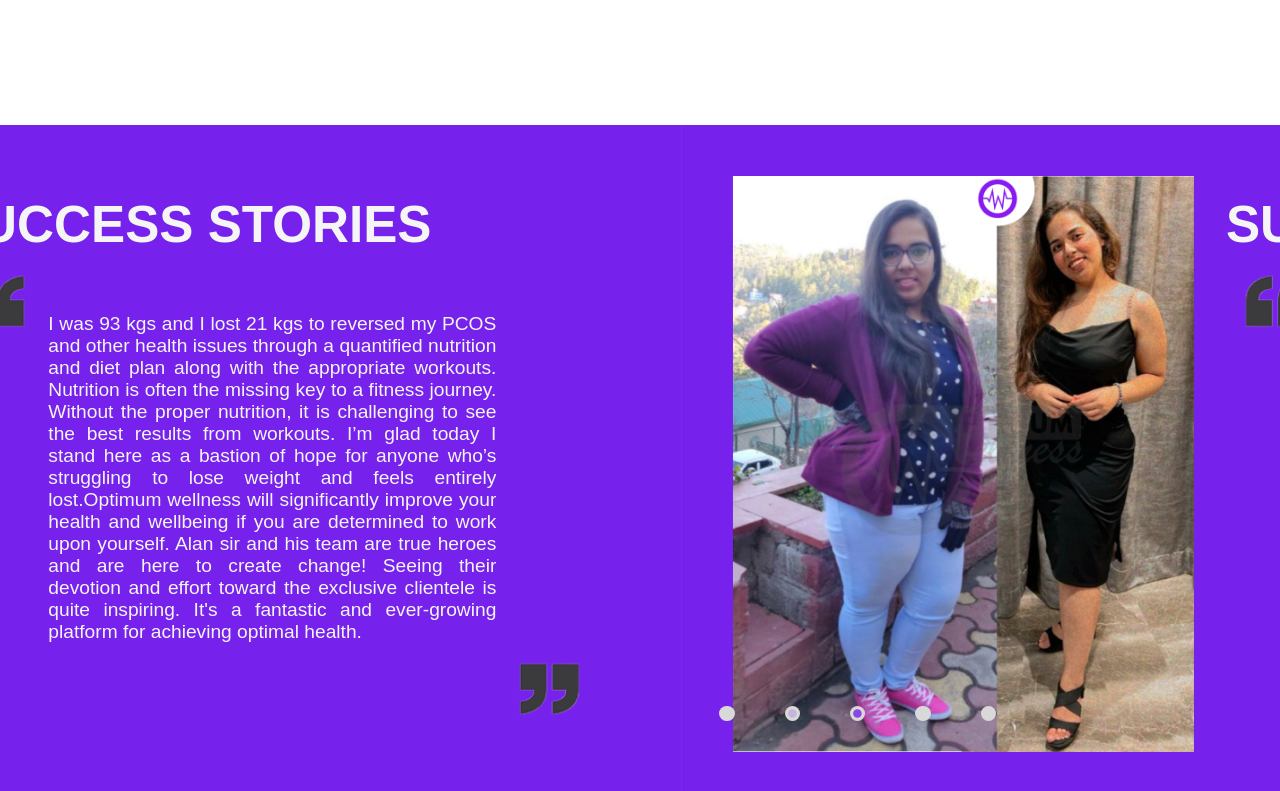
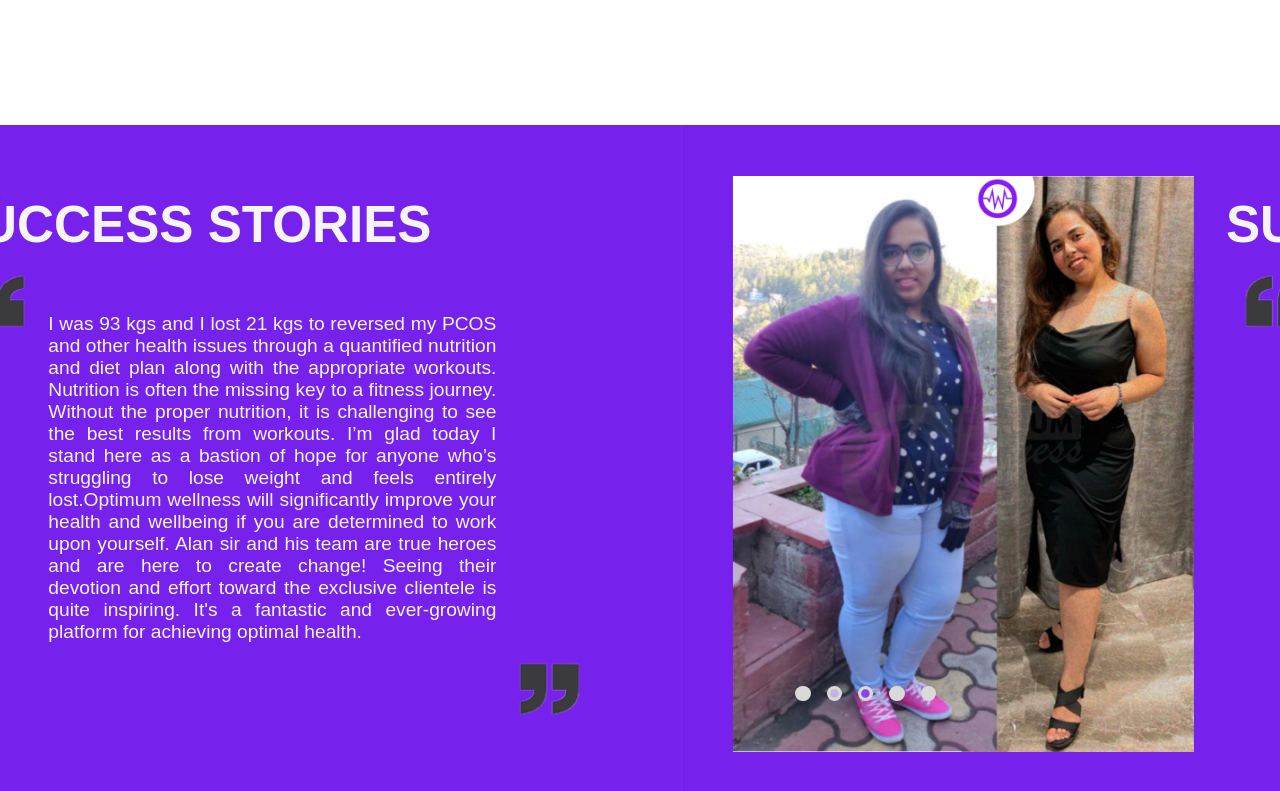
Before and after one commit to vanshika0606/optimum_wellness, a React (Create React App) app: page / in a window 1280 px wide. Shown: the part 2563-3354 px from the top of the page. Built offline with nearby package versions, Linux system fonts and the light colour scheme.

Commit message:
carouselIndicator

```diff
--- a/src/components/carousel/carousel.css
+++ b/src/components/carousel/carousel.css
@@ -65,7 +65,7 @@
 .css-1m9128y .MuiButtonBase-root{
     width:1.2vw;
     height:1.2vw;
-    margin: 25px;
+    margin-left: 1rem;
     /* padding: '0.2vw',  */
 }
 .css-aq8pb7-MuiSvgIcon-root{
```
